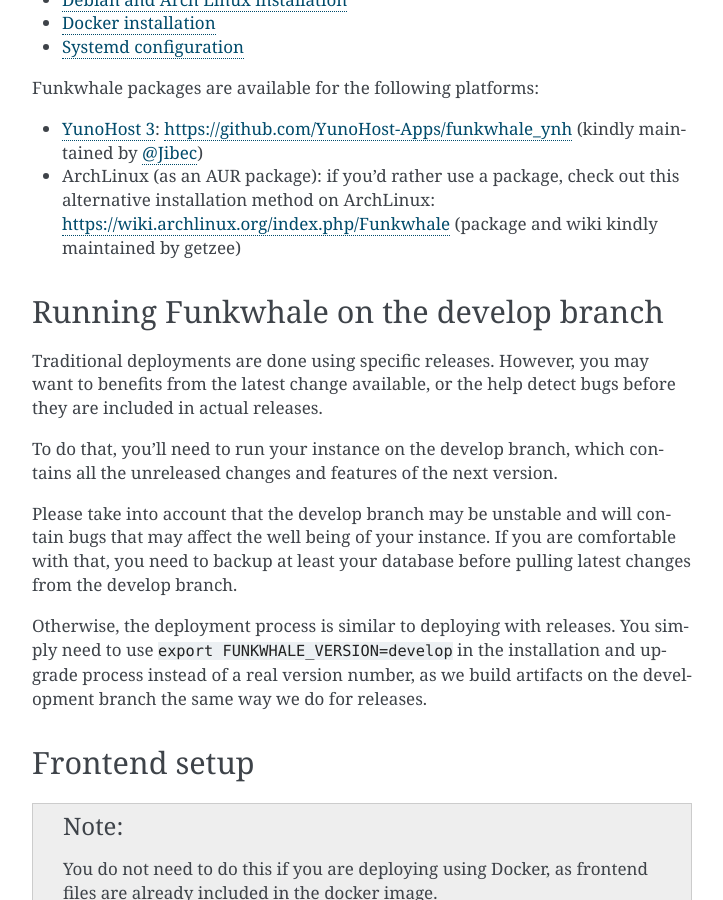
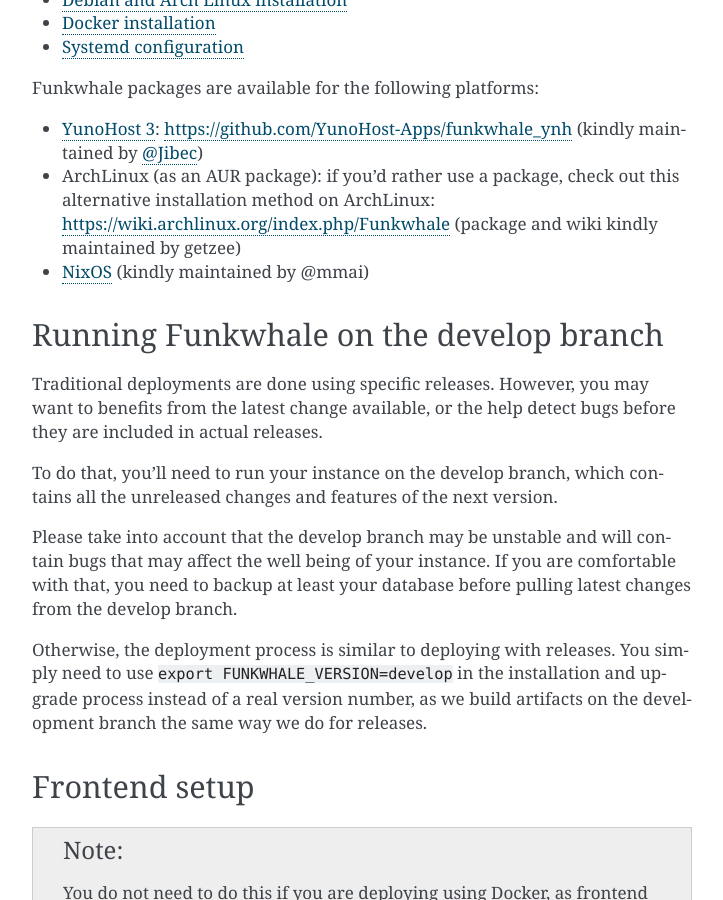
Before and after one commit to RYGhub/funkwhale, a Sphinx documentation site: the page built from docs/installation/index.rst, in a window 1280 px wide and 900 px high, scrolled down 1543 px. Shown: the whole window, without its empty margins (388-1111 px from the left). Built offline with Sphinx 7.4.7, drawn with Linux system fonts in a browser that asks for light colours; pages that are not in the unit, such as notebooks, are missing from menus.

Commit message:
Added link to NixOS installation instructions

```diff
--- a/docs/installation/index.rst
+++ b/docs/installation/index.rst
@@ -76,6 +76,7 @@
 
 - `YunoHost 3 <https://yunohost.org/>`_: https://github.com/YunoHost-Apps/funkwhale_ynh (kindly maintained by `@Jibec <https://github.com/Jibec>`_)
 - ArchLinux (as an AUR package): if you'd rather use a package, check out this alternative installation method on ArchLinux: https://wiki.archlinux.org/index.php/Funkwhale (package and wiki kindly maintained by getzee)
+- `NixOS <https://github.com/mmai/funkwhale-nixos>`_ (kindly maintained by @mmai)
 
 Running Funkwhale on the develop branch
 ---------------------------------------
```
